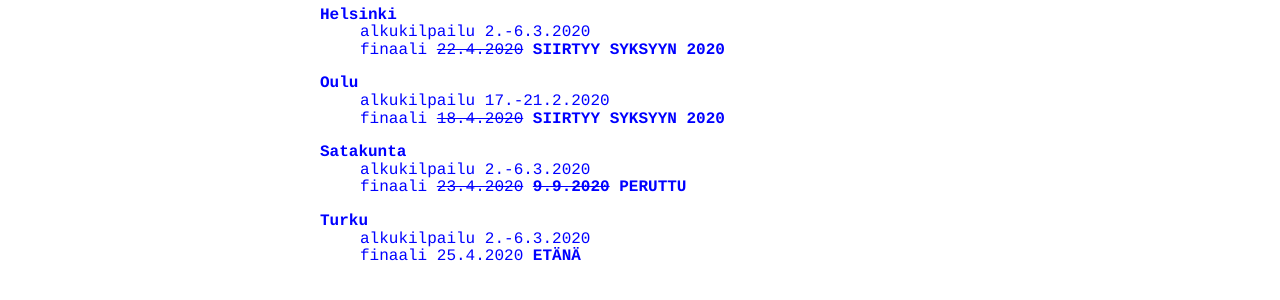
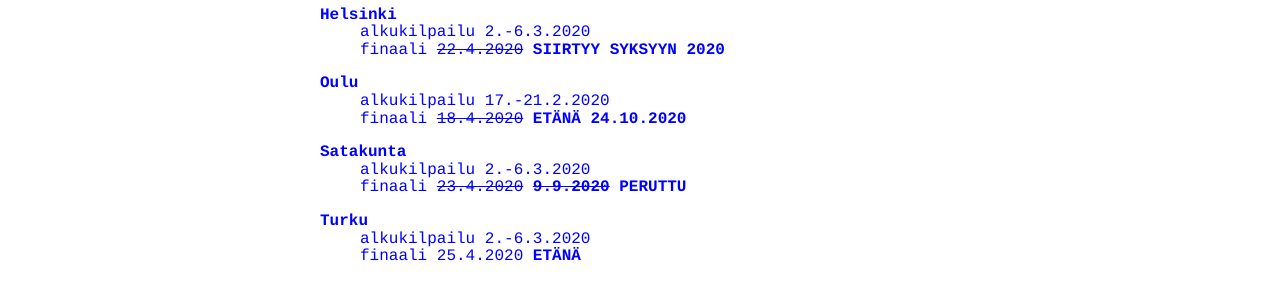
Before and after one commit to matematiikkakilpailut/matematiikkakilpailut.github.io, a Jekyll site: the page built from seiskat/index.html, in a window 1280 px wide. Shown: the part 405-705 px from the top of the page. Built offline with Jekyll 4.4.1, drawn with Linux system fonts in a browser that asks for light colours.

Commit message:
Update index.html
Oulun finaali

```diff
--- a/seiskat/index.html
+++ b/seiskat/index.html
@@ -21,7 +21,7 @@
   <dd>finaali <strike>22.4.2020</strike><b> SIIRTYY SYKSYYN 2020</b></dd>
   <dt><strong>Oulu</strong></dt>
   <dd>alkukilpailu 17.-21.2.2020</dd>
-  <dd>finaali <strike>18.4.2020</strike><b> SIIRTYY SYKSYYN 2020</b></dd>
+  <dd>finaali <strike>18.4.2020</strike><b> ETÄNÄ 24.10.2020</b></dd>
   <dt><strong>Satakunta</strong></dt>
   <dd>alkukilpailu 2.-6.3.2020</dd>
   <dd>finaali <strike>23.4.2020</strike><b> <strike>9.9.2020</strike></b><b> PERUTTU</b></dd>
```
